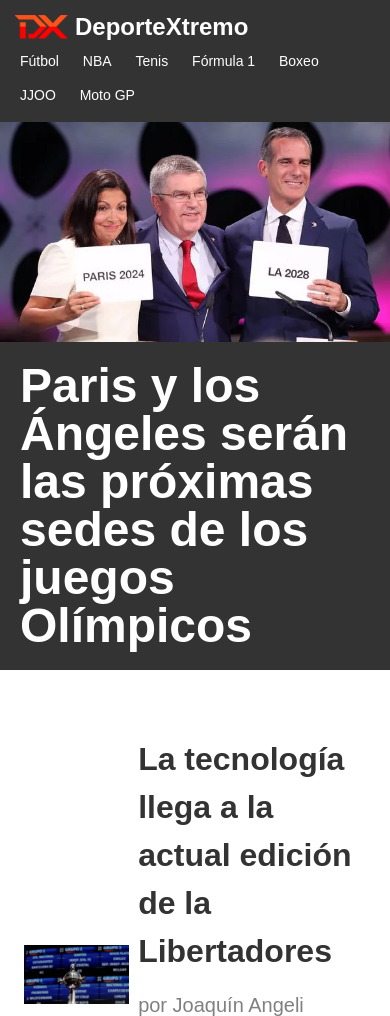
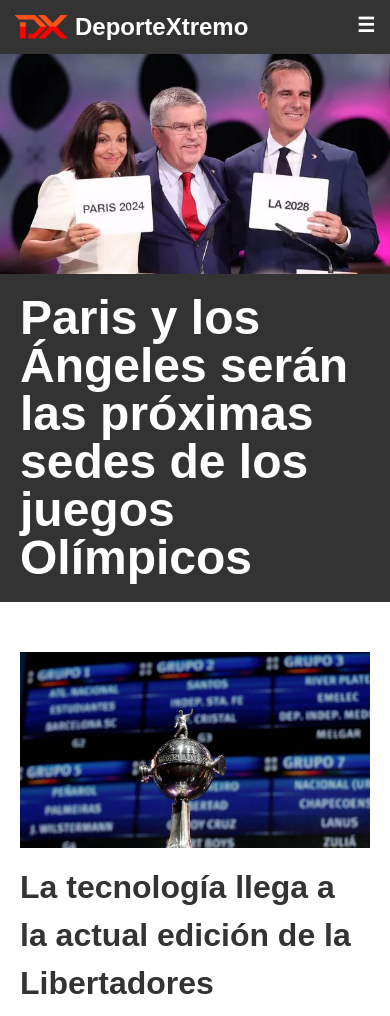
Before and after one commit to gastto/MiProyecto, a plain HTML site: page index.html in a window 390 px wide. Shown: the top 1016 px of the page. Drawn offline with Linux system fonts and the light colour scheme.

Commit message:
Aplicando Responsive Design

```diff
--- a/css/style.css
+++ b/css/style.css
@@ -167,3 +167,47 @@
     font-weight: 700;
     color: rgb(0, 121, 121);
 }
+
+button{
+    display: none;
+}
+
+@media screen and (max-width:767px){ /* hasta tablet de 7' */
+    /*Regla para pantallas de 768px de ancho*/
+    nav{
+        display: none;
+        float: none;
+        clear: both;
+    }
+
+    .noticia{
+        flex-direction: column;
+    }
+    nav li{
+        display: block;
+        text-align: center;
+    }
+
+    .noticia-img,
+    .noticia-txt {
+        width: 100%;
+    }
+    button{
+        display: block;
+        padding: 5px;
+        border: none;
+        background-color: transparent;
+        color: white;
+        font-weight: 700;
+        font-size: 20px;
+        line-height: 1;
+        float: right;
+    }
+    button:focus + nav {
+        display: block;
+    }
+}
+
+@media screen and (max-width:575px){ /* hasta smartphone de 6' */
+
+}
--- a/index.html
+++ b/index.html
@@ -2,7 +2,7 @@
 <html lang="en">
     <head>
         <meta charset="UTF-8">
-        <meta name="viewport" content="width=device-width, initial-scale=1.0">
+        <meta name="viewport" content="width=device-width">
         <meta http-equiv="X-UA-Compatible" content="ie=edge">
         <link rel="stylesheet" href="css/reset.css">
         <link rel="stylesheet" href="css/style.css">
@@ -12,6 +12,7 @@
 
         <header>
             <h1>DeporteXtremo</h1>
+            <button>&#9776</button>
             <nav>
                 <ul>
                     <li>
```
